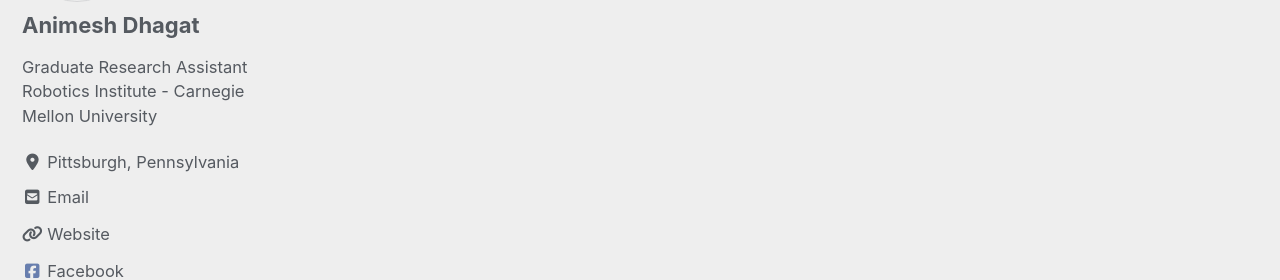
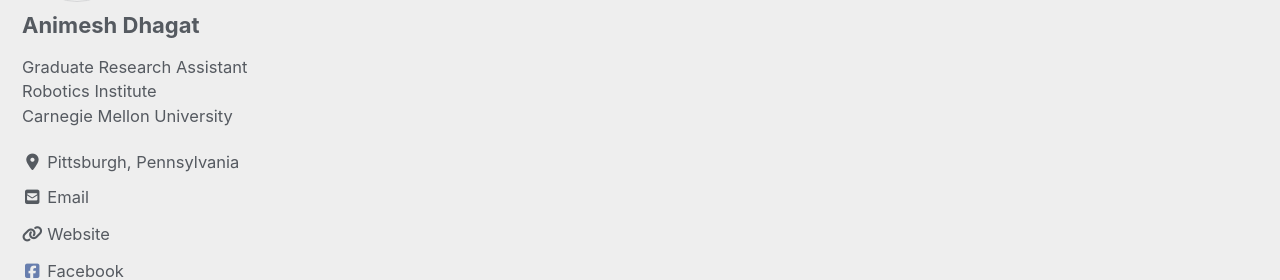
Before and after one commit to a-dhagat/Animesh, a Jekyll site: the page built from index.html, in a window 1280 px wide. Shown: the part 229-509 px from the top of the page. Built offline with Jekyll 4.4.1, drawn with Linux system fonts in a browser that asks for light colours; cached includes are drawn as plain includes; nearby versions of some CDN libraries; the list of posts is cut into pages by our own code; grey boxes are pictures that could not be loaded.

Commit message:
bio-change-final

```diff
--- a/_config.yml
+++ b/_config.yml
@@ -111,7 +111,8 @@
   avatar           : "https://avatars3.githubusercontent.com/u/46166956?s=460&v=4" # path of avatar image, e.g. "/assets/images/bio-photo.jpg"
   bio              : |+
                         Graduate Research Assistant
-                        Robotics Institute - Carnegie Mellon University
+                        Robotics Institute
+                        Carnegie Mellon University
   location         : "Pittsburgh, Pennsylvania"
   # email            : "adhagat [at] andrew.cmu.edu"
   links:
```
